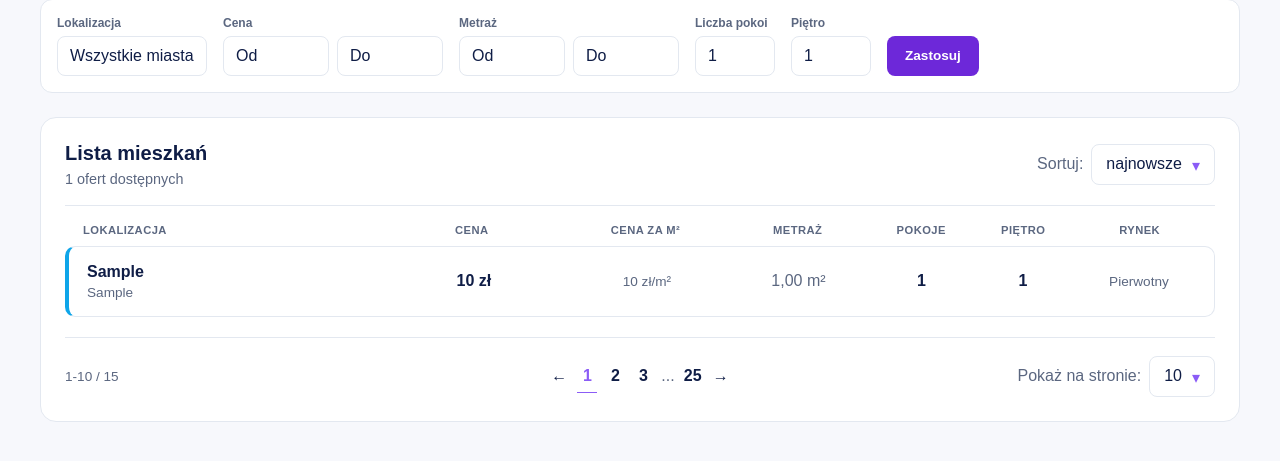
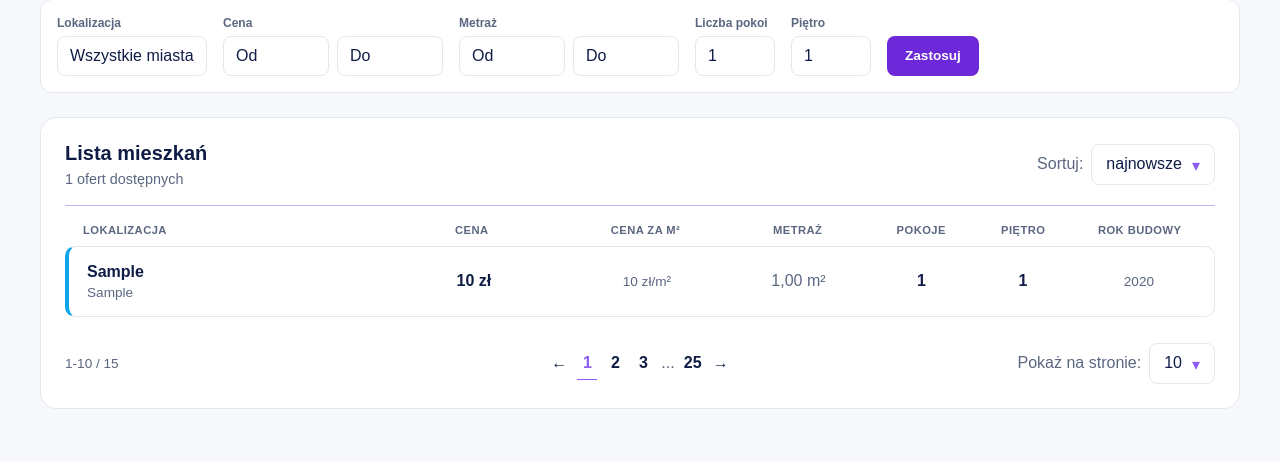
Before and after one commit to piotrgolebiewski07/homechoice_ai, a Django app: page /apartments/ in a window 1280 px wide. Shown: the part 209-670 px from the top of the page. Run offline with Django 5.2, Linux system fonts and the light colour scheme; tables that the repository leaves empty hold one stand-in row (values such as "Sample post"); parts of the project's set-up code (start-up, migrations or seed data) failed here and were passed over.

Commit message:
style: show year built in apartment list

```diff
--- a/apartments/templates/apartments/apartment_list.html
+++ b/apartments/templates/apartments/apartment_list.html
@@ -1,6 +1,7 @@
 {% extends 'apartments/base.html' %}
 {% load static humanize %}
-
+{% load l10n %}
+{{ apartment.year_built }}
 {% block title %}Mieszkania{% endblock %}
 
 {% block extra_css %}
@@ -22,25 +23,25 @@
                 <p class="filter-label">Lokalizacja</p>
                 <p class="filter-value">Wszystkie miasta</p>
             </div>
-            <div class="filter-group--range">
+            <div class="filter-group filter-group--range">
                 <p class="filter-label">Cena</p>
                 <div class="filter-range">
                     <p class="filter-value">Od</p>
                     <p class="filter-value">Do</p>
                 </div>
             </div>
-            <div class="filter-group--range">
+            <div class="filter-group filter-group--range">
                 <p class="filter-label">Metraż</p>
                 <div class="filter-range">
                     <p class="filter-value">Od</p>
                     <p class="filter-value">Do</p>
                     </div>
             </div>
-            <div class="filter-group--compact">
+            <div class="filter-group filter-group--compact">
                 <p class="filter-label">Liczba pokoi</p>
                 <p class="filter-value">1</p>
             </div>
-            <div class="filter-group--compact">
+            <div class="filter-group filter-group--compact">
                 <p class="filter-label">Piętro</p>
                 <p class="filter-value">1</p>
             </div>
@@ -71,7 +72,7 @@
                 <p>Metraż</p>
                 <p>Pokoje</p>
                 <p>Piętro</p>
-                <p>Rynek</p>
+                <p>Rok budowy</p>
             </div>
 
             {% for apartment in apartments %}
@@ -102,9 +103,12 @@
                     <p class="apartment-floor-rooms">
                         {{ apartment.floor }}
                     </p>
-
-                    <p class="apartment-market">
-                        {{ apartment.get_market_type_display }}
+                    <p class="apartment-year-built">
+                        {% if apartment.year_built %}
+                            {{ apartment.year_built|unlocalize }}
+                        {% else %}
+                            <span>—</span>
+                        {% endif %}
                     </p>
                 </article>
             {% endfor %}
--- a/static/css/apartment_list.css
+++ b/static/css/apartment_list.css
@@ -106,7 +106,7 @@
     gap: 16px;
     padding-bottom: 18px;
     margin-bottom: 18px;
-    border-bottom: 1px solid #e3e8f0;
+    border-bottom: 1px solid #c4b5fd;
 }
 
 .apartments-panel-header h2 {
@@ -120,7 +120,6 @@
     color: #5b6780;
     font-size: 0.9rem;
 }
-
 
 .apartment-row {
     display: grid;
@@ -192,6 +191,12 @@
     margin: 0;
     color: #0f1d46;
     font-weight: 700;
+}
+
+.apartment-year-built {
+    margin: 0;
+    color: #5b6780;
+    font-size: 0.85rem;
 }
 
 .apartment-table-heading {
@@ -289,8 +294,7 @@
     grid-template-columns: 1fr auto 1fr;
     align-items: center;
     margin-top: 20px;
-    padding-top: 18px;
-    border-top: 1px solid #e3e8f0;
+    padding-top: 6px;
 }
 
 .apartments-pagination-summary {
```
